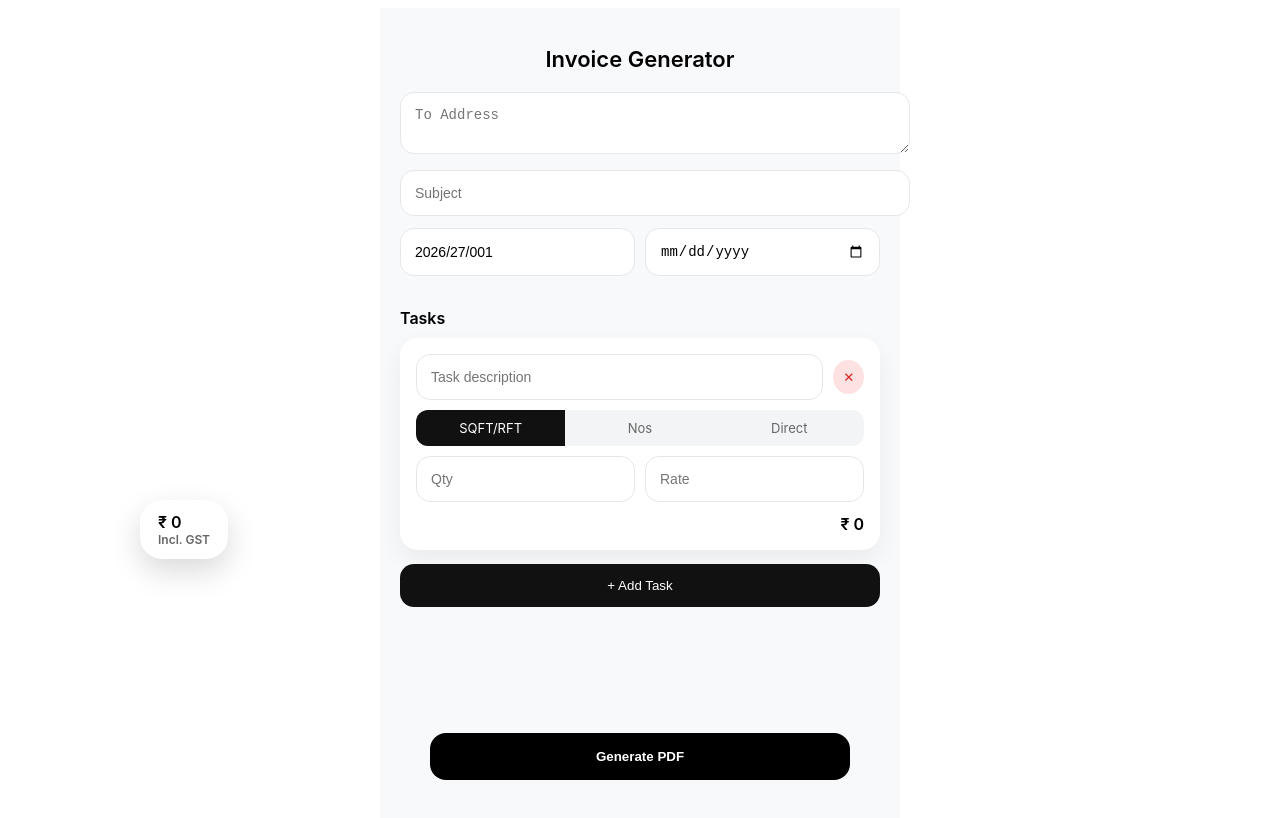
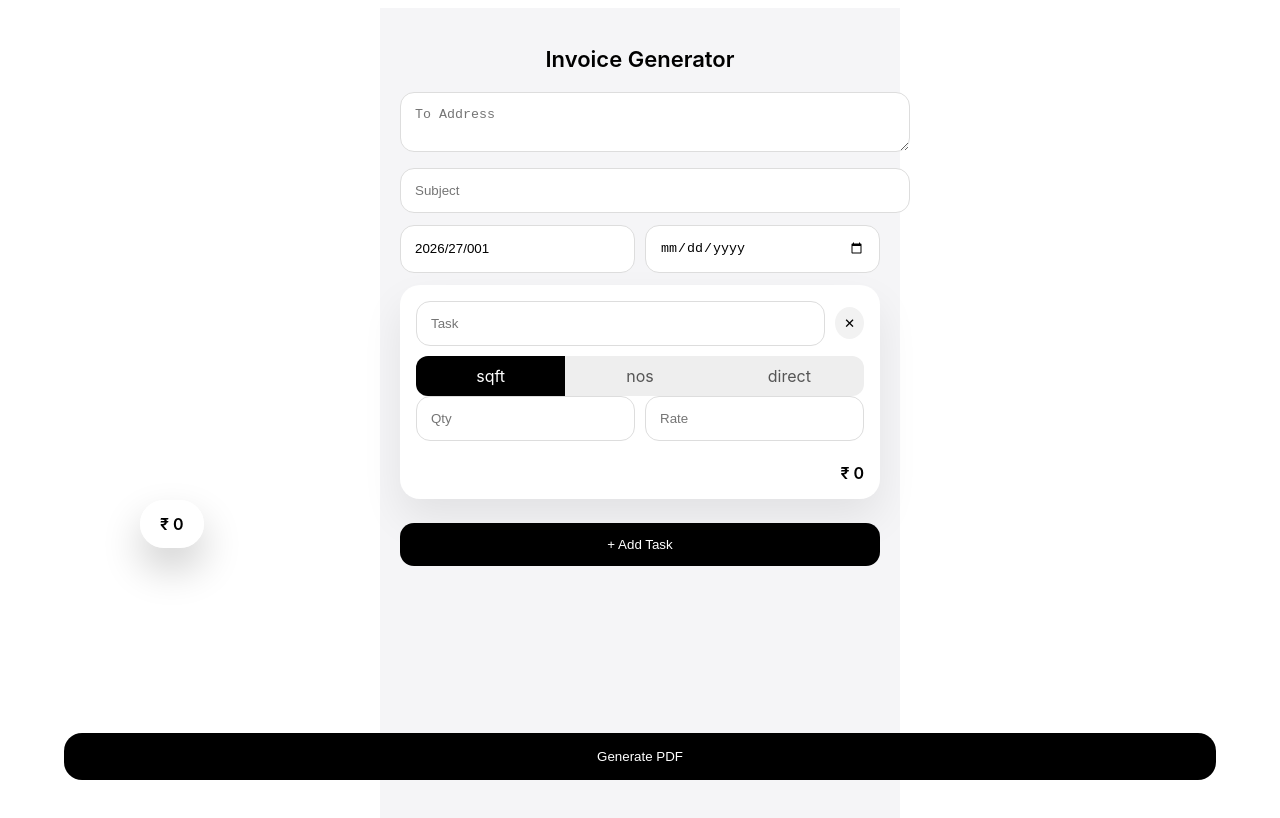
Before and after one commit to mitradaniel/gen_invoice, a Next.js app: page / in a window 1280 px wide. Shown: the top 818 px of the page. Built offline with nearby package versions, Linux system fonts and the light colour scheme.

Commit message:
Update page.js

```diff
--- a/app/page.js
+++ b/app/page.js
@@ -13,9 +13,10 @@ export default function Page() {
   const [to, setTo] = useState("");
   const [loading, setLoading] = useState(false);
 
-  /* ===== DRAG ===== */
+  /* ===== SMOOTH DRAG ===== */
   const [pos, setPos] = useState({ x: 140, y: 500 });
   const dragging = useRef(false);
+  const velocity = useRef({ x: 0, y: 0 });
   const offset = useRef({ x: 0, y: 0 });
 
   const startDrag = (e) => {
@@ -29,37 +30,71 @@ export default function Page() {
 
   const onMove = (e) => {
     if (!dragging.current) return;
+
     const clientX = e.touches ? e.touches[0].clientX : e.clientX;
     const clientY = e.touches ? e.touches[0].clientY : e.clientY;
 
-    setPos({
-      x: clientX - offset.current.x,
-      y: clientY - offset.current.y
-    });
+    const newX = clientX - offset.current.x;
+    const newY = clientY - offset.current.y;
+
+    velocity.current = {
+      x: newX - pos.x,
+      y: newY - pos.y
+    };
+
+    setPos({ x: newX, y: newY });
   };
 
-  const stopDrag = () => dragging.current = false;
+  const stopDrag = () => {
+    dragging.current = false;
+
+    // Smooth inertial effect
+    let friction = 0.92;
+    let vx = velocity.current.x;
+    let vy = velocity.current.y;
+
+    const animate = () => {
+      vx *= friction;
+      vy *= friction;
+
+      if (Math.abs(vx) < 0.1 && Math.abs(vy) < 0.1) return;
+
+      setPos((prev) => ({
+        x: prev.x + vx,
+        y: prev.y + vy
+      }));
+
+      requestAnimationFrame(animate);
+    };
+
+    animate();
+  };
 
   useEffect(() => {
     window.addEventListener("mousemove", onMove);
     window.addEventListener("mouseup", stopDrag);
     window.addEventListener("touchmove", onMove);
     window.addEventListener("touchend", stopDrag);
+
     return () => {
       window.removeEventListener("mousemove", onMove);
       window.removeEventListener("mouseup", stopDrag);
       window.removeEventListener("touchmove", onMove);
       window.removeEventListener("touchend", stopDrag);
     };
-  }, []);
+  }, [pos]);
 
   /* ===== TASK LOGIC ===== */
 
   const addTask = () => {
-    setTasks([
-      ...tasks,
-      { id: Date.now(), name: "", qty: 0, rate: 0, amount: 0, type: "sqft" }
-    ]);
+    setTasks([...tasks, {
+      id: Date.now(),
+      name: "",
+      qty: 0,
+      rate: 0,
+      amount: 0,
+      type: "sqft"
+    }]);
   };
 
   const updateTask = (id, field, value) => {
@@ -77,34 +112,19 @@ export default function Page() {
   };
 
   const subtotal = tasks.reduce((s, t) => s + getTotal(t), 0);
-  const sgst = subtotal * 0.09;
-  const cgst = subtotal * 0.09;
-  const total = subtotal + sgst + cgst;
+  const total = subtotal * 1.18;
 
   const generatePDF = async () => {
     setLoading(true);
-
     const res = await fetch("/api/generate", {
       method: "POST",
       headers: { "Content-Type": "application/json" },
-      body: JSON.stringify({
-        to,
-        tasks,
-        subject,
-        invoice,
-        date,
-        subtotal,
-        sgst,
-        cgst,
-        total
-      })
+      body: JSON.stringify({ to, tasks, subject, invoice, date, subtotal, total })
     });
 
     const blob = await res.blob();
     const url = window.URL.createObjectURL(blob);
-
     window.open(url);
-
     setLoading(false);
   };
 
@@ -113,41 +133,25 @@ export default function Page() {
 
       <h2 style={title}>Invoice Generator</h2>
 
-      <textarea
-        placeholder="To Address"
-        value={to}
-        onChange={(e) => setTo(e.target.value)}
-        style={input}
-      />
-
-      <input
-        placeholder="Subject"
-        value={subject}
-        onChange={(e) => setSubject(e.target.value)}
-        style={input}
-      />
+      <textarea placeholder="To Address" value={to} onChange={(e) => setTo(e.target.value)} style={input}/>
+      <input placeholder="Subject" value={subject} onChange={(e) => setSubject(e.target.value)} style={input}/>
 
       <div style={row}>
         <input value={invoice} onChange={(e) => setInvoice(e.target.value)} style={input}/>
         <input type="date" onChange={(e) => setDate(e.target.value)} style={input}/>
       </div>
 
-      <h4 style={sectionTitle}>Tasks</h4>
-
       {tasks.map((t) => (
         <div key={t.id} style={card}>
 
           <div style={taskHeader}>
             <input
-              placeholder="Task description"
+              placeholder="Task"
               value={t.name}
               onChange={(e) => updateTask(t.id, "name", e.target.value)}
               style={{ ...input, marginBottom: 0 }}
             />
-
-            <button onClick={() => deleteTask(t.id)} style={deleteBtn}>
-              ✕
-            </button>
+            <button onClick={() => deleteTask(t.id)} style={deleteBtn}>✕</button>
           </div>
 
           <div style={segmented}>
@@ -157,11 +161,11 @@ export default function Page() {
                 onClick={() => updateTask(t.id, "type", type)}
                 style={{
                   ...segmentItem,
-                  background: t.type === type ? "#111" : "transparent",
-                  color: t.type === type ? "#fff" : "#666"
+                  background: t.type === type ? "#000" : "transparent",
+                  color: t.type === type ? "#fff" : "#555"
                 }}
               >
-                {type === "sqft" ? "SQFT/RFT" : type === "nos" ? "Nos" : "Direct"}
+                {type}
               </div>
             ))}
           </div>
@@ -175,32 +179,27 @@ export default function Page() {
             <input type="number" placeholder="Amount" onChange={(e) => updateTask(t.id, "amount", +e.target.value)} style={input}/>
           )}
 
-          <div style={amount}>
-            ₹ {getTotal(t).toLocaleString()}
-          </div>
+          <div style={amount}>₹ {getTotal(t).toLocaleString()}</div>
 
         </div>
       ))}
 
-      <button onClick={addTask} style={addBtn}>
-        + Add Task
-      </button>
+      <button onClick={addTask} style={addBtn}>+ Add Task</button>
 
-      {/* DRAG TOTAL */}
+      {/* FLOATING TOTAL */}
       <div
         onMouseDown={startDrag}
         onTouchStart={startDrag}
         style={{
-          ...floatingTotal,
+          ...floating,
           transform: `translate(${pos.x}px, ${pos.y}px)`
         }}
       >
         ₹ {total.toLocaleString()}
-        <div style={{ fontSize: 12, opacity: 0.6 }}>Incl. GST</div>
       </div>
 
-      {/* GENERATE BUTTON */}
-      <button onClick={generatePDF} style={floatingBtn}>
+      {/* BUTTON */}
+      <button onClick={generatePDF} style={generateBtn}>
         {loading ? "Generating..." : "Generate PDF"}
       </button>
 
@@ -208,14 +207,14 @@ export default function Page() {
   );
 }
 
-/* ===== PREMIUM STYLES ===== */
+/* ===== APPLE STYLE ===== */
 
 const container = {
   maxWidth: 480,
   margin: "auto",
   padding: 20,
   fontFamily: "Inter, sans-serif",
-  background: "#f8f9fb",
+  background: "#f5f5f7",
   minHeight: "100vh"
 };
 
@@ -226,67 +225,60 @@ const title = {
   fontWeight: "600"
 };
 
-const sectionTitle = {
-  marginTop: 20,
-  marginBottom: 10,
-  fontWeight: "600"
-};
-
 const input = {
   width: "100%",
   padding: 14,
   marginBottom: 12,
   borderRadius: 14,
-  border: "1px solid #e5e7eb",
+  border: "1px solid #ddd",
   background: "#fff",
-  fontSize: 14
+  transition: "0.2s"
 };
 
 const row = { display: "flex", gap: 10 };
 
 const card = {
   padding: 16,
-  borderRadius: 18,
+  borderRadius: 20,
   background: "#fff",
   marginBottom: 14,
-  boxShadow: "0 10px 25px rgba(0,0,0,0.06)"
+  boxShadow: "0 20px 40px rgba(0,0,0,0.08)",
+  transition: "0.3s"
 };
 
 const taskHeader = {
   display: "flex",
-  alignItems: "center",
   gap: 10,
-  marginBottom: 10
+  alignItems: "center"
 };
 
 const deleteBtn = {
-  width: 34,
-  height: 34,
+  width: 32,
+  height: 32,
   borderRadius: "50%",
+  background: "#f2f2f2",
   border: "none",
-  background: "#fee2e2",
-  color: "#dc2626",
   cursor: "pointer"
 };
 
 const segmented = {
   display: "flex",
   borderRadius: 12,
-  background: "#f3f4f6",
-  overflow: "hidden",
-  marginBottom: 10
+  background: "#eee",
+  marginTop: 10,
+  overflow: "hidden"
 };
 
 const segmentItem = {
   flex: 1,
+  padding: 10,
   textAlign: "center",
-  padding: 10,
-  cursor: "pointer",
-  fontSize: 13
+  cursor: "pointer"
 };
 
 const amount = {
   textAlign: "right",
+  marginTop: 10,
   fontWeight: "600"
 };
 
@@ -294,36 +286,34 @@ const addBtn = {
   width: "100%",
   padding: 14,
   borderRadius: 14,
-  background: "#111",
+  background: "#000",
   color: "#fff",
   border: "none",
-  marginBottom: 20
+  marginTop: 10
 };
 
-const floatingTotal = {
+const floating = {
   position: "fixed",
   top: 0,
   left: 0,
-  background: "#fff",
-  padding: "12px 18px",
-  borderRadius: 22,
-  boxShadow: "0 12px 30px rgba(0,0,0,0.15)",
-  cursor: "grab",
-  zIndex: 20,
-  fontWeight: "600"
+  padding: "14px 20px",
+  borderRadius: 25,
+  background: "rgba(255,255,255,0.7)",
+  backdropFilter: "blur(20px)",
+  boxShadow: "0 20px 40px rgba(0,0,0,0.2)",
+  fontWeight: "600",
+  cursor: "grab"
 };
 
-const floatingBtn = {
+const generateBtn = {
   position: "fixed",
   bottom: 20,
   left: "50%",
   transform: "translateX(-50%)",
-  width: "92%",
-  maxWidth: 420,
+  width: "90%",
   padding: 16,
-  borderRadius: 16,
+  borderRadius: 18,
   background: "#000",
   color: "#fff",
-  border: "none",
-  fontWeight: "600"
+  border: "none"
 };
```
